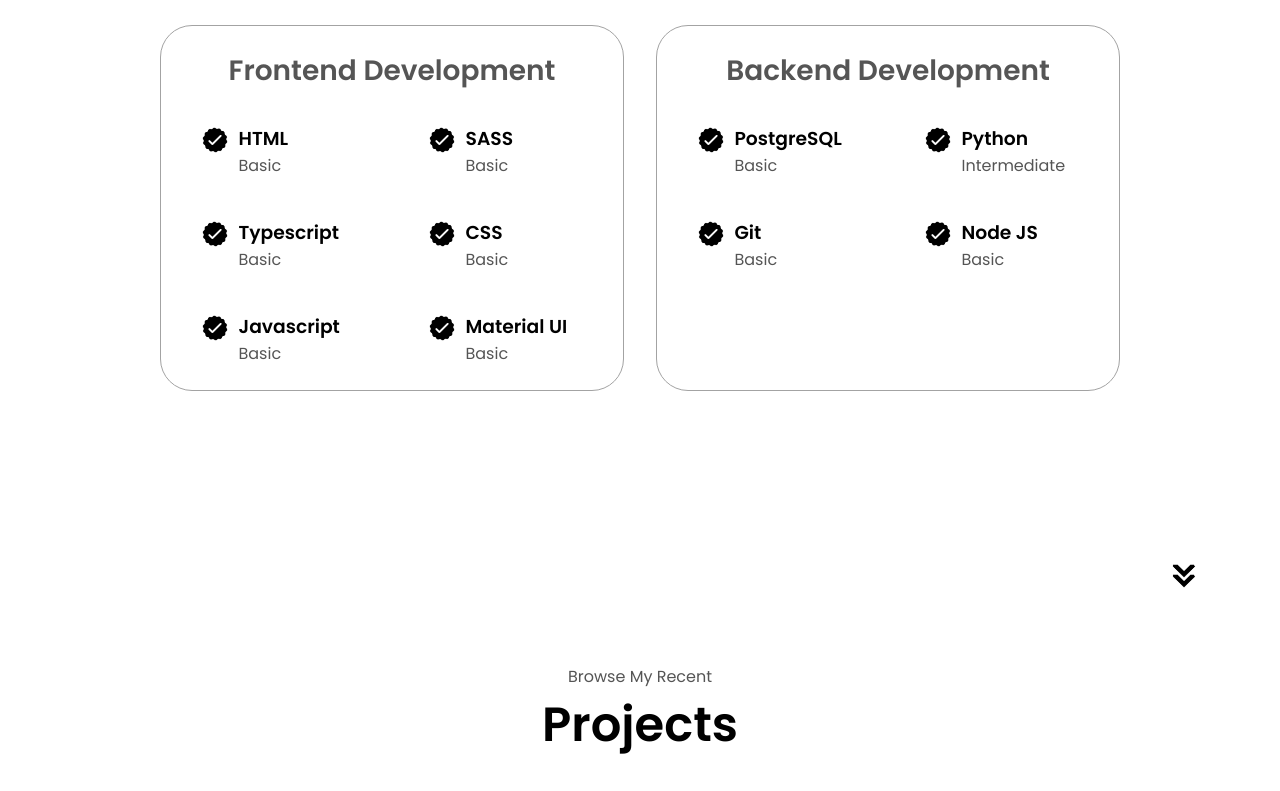
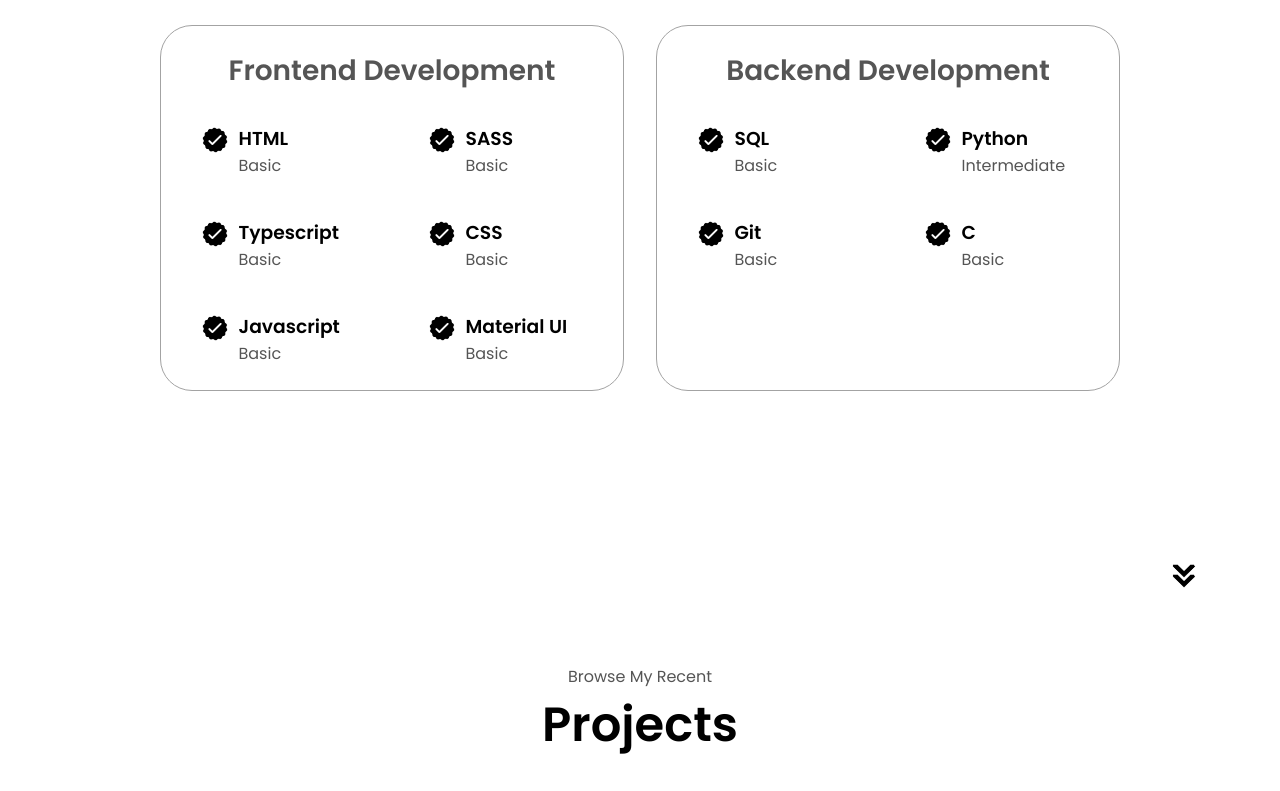
Before and after one commit to LeeLicious123/Portfolio-Website, a plain HTML site: page index.html in a window 1280 px wide. Shown: the part 1800-2591 px from the top of the page. Drawn offline with Linux system fonts and the light colour scheme.

Commit message:
Finished Portfolio Website

```diff
--- a/index.html
+++ b/index.html
@@ -152,7 +152,7 @@
                             <img src="./assets/checkmark.png" alt="Experience Icon"
                             class="icon"/>
                             <div>
-                                <h3>PostgreSQL</h3>
+                                <h3>SQL</h3>
                                 <p>Basic</p>
                             </div>
                         </article>
@@ -176,7 +176,7 @@
                             <img src="./assets/checkmark.png" alt="Experience Icon"
                             class="icon">
                             <div>
-                                <h3>Node JS</h3>
+                                <h3>C</h3>
                                 <p>Basic</p>
                             </div>
                         </article>
```
